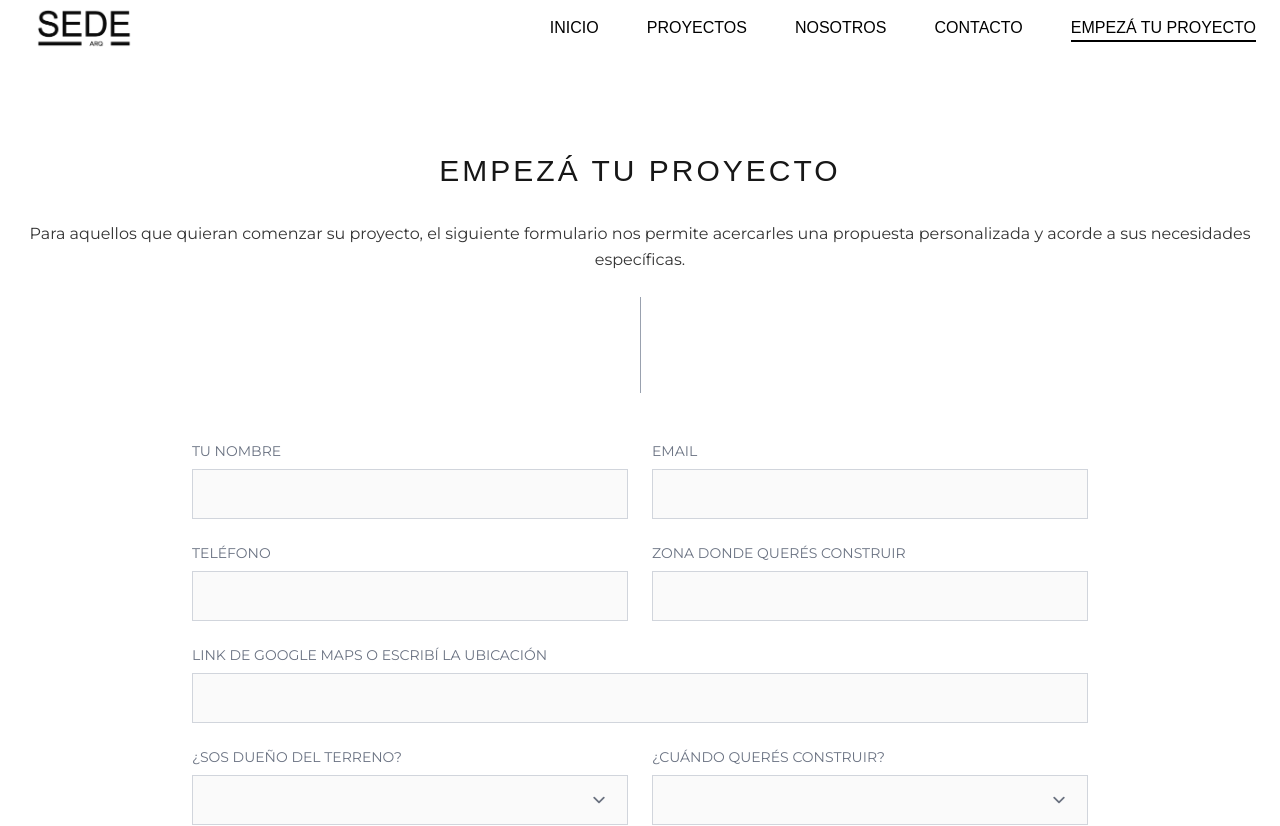
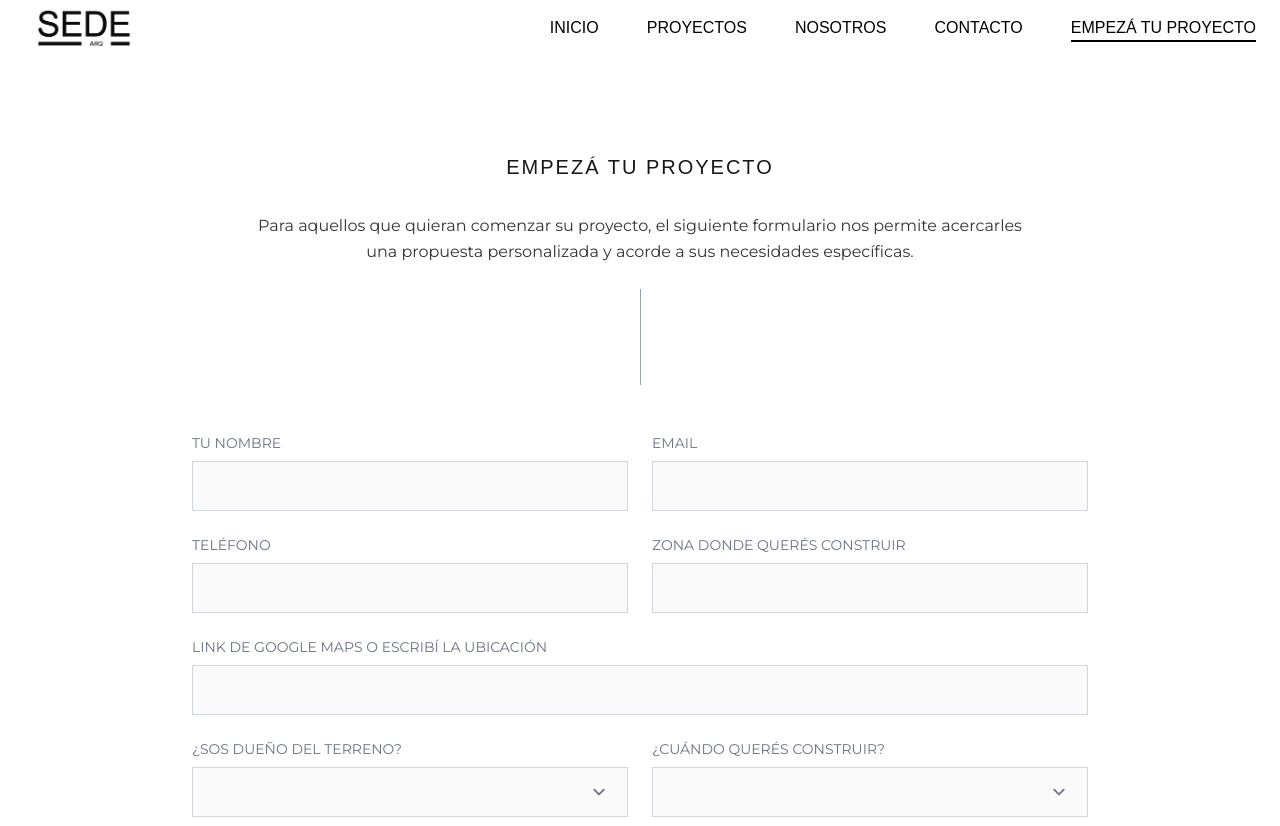
Before and after one commit to aguspen/sedearq, a Next.js app: page /empeza-tu-proyecto in a window 1280 px wide. Shown: the top 826 px of the page. Built offline with nearby package versions, Linux system fonts and the light colour scheme.

Commit message:
Formulario check lineas descripcion

```diff
--- a/app/empeza-tu-proyecto/page.tsx
+++ b/app/empeza-tu-proyecto/page.tsx
@@ -26,10 +26,10 @@ export default function EmpezaTuProyectoPage() {
 
                  {/* Form Section */}
          <div className="w-full flex flex-col items-center justify-center mt-12 md:mt-24 mb-8 md:mb-12 px-4 md:px-0">
-           <h2 className="text-center text-2xl md:text-3xl font-normal tracking-widest mb-6 md:mb-8 font-sans" style={{ fontFamily: 'Arial, sans-serif' }}>
+           <h2 className="text-center text-2xl md:text-xl font-normal tracking-widest mb-6 md:mb-8 font-sans" style={{ fontFamily: 'Arial, sans-serif' }}>
              EMPEZÁ TU PROYECTO
            </h2>
-                       <div className="text-sm md:text-base font-montserrat font-normal text-black/80 leading-relaxed text-center max-w-3GITxl mx-auto mb-4 md:mb-6" style={{ fontFamily: 'Montserrat, sans-serif', fontWeight: 400 }}>
+                       <div className="text-sm md:text-base font-montserrat font-normal text-black/80 leading-relaxed text-center max-w-3xl mx-auto mb-4 md:mb-6" style={{ fontFamily: 'Montserrat, sans-serif', fontWeight: 400 }}>
               Para aquellos que quieran comenzar su proyecto, el siguiente formulario nos permite acercarles una propuesta personalizada y acorde a sus necesidades específicas.
             </div>
            <div className="w-full flex justify-center mb-8 md:mb-12">
```
